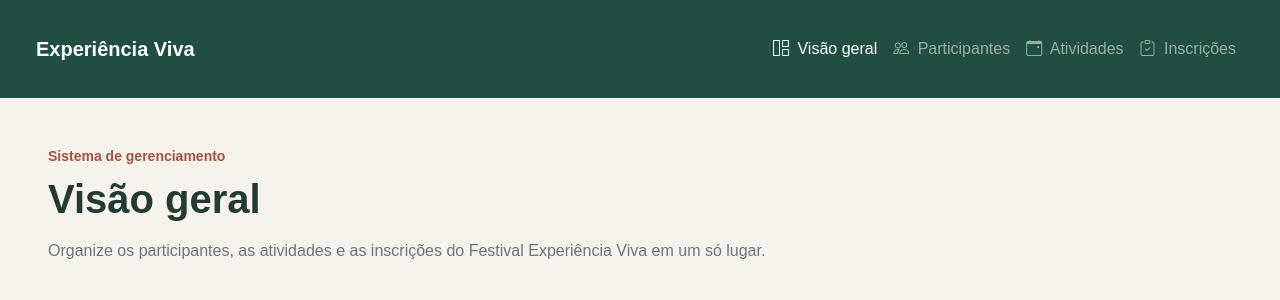
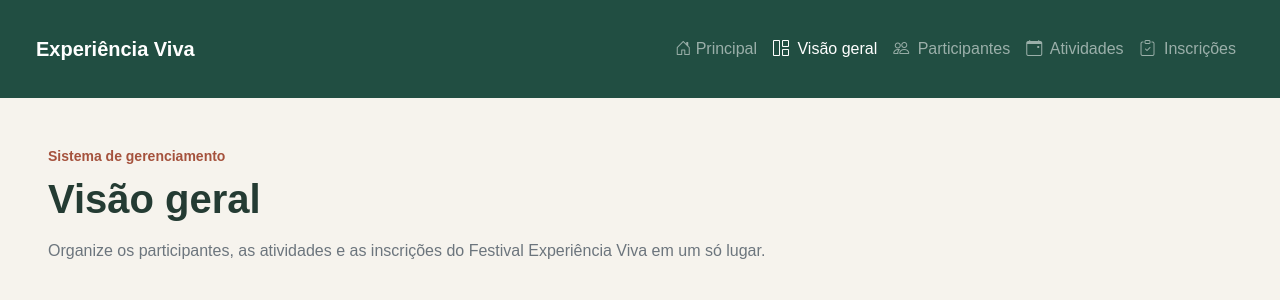
Before and after one commit to Goulart21/festival_experiencia_viva_final, a PHP site: page / in a window 1280 px wide. Shown: the top 300 px of the page. Run offline with PHP 8.4, Linux system fonts and the light colour scheme; data that the repository does not hold is empty.

Commit message:
feat: adiciona o link da pagina principal no cabeçalho

```diff
--- a/view/dashboard.php
+++ b/view/dashboard.php
@@ -40,6 +40,16 @@
                     class="collapse navbar-collapse"
                     id="navbarNav">
                     <div class="navbar-nav ms-auto">
+
+
+                        <a
+                            class="nav-link"
+                            href="?pagina=principal"
+                            aria-current="page">
+                            <i class="bi-house-door"></i>
+                            Principal
+                        </a>
+
 
                         <a
                             class="nav-link active"
```
